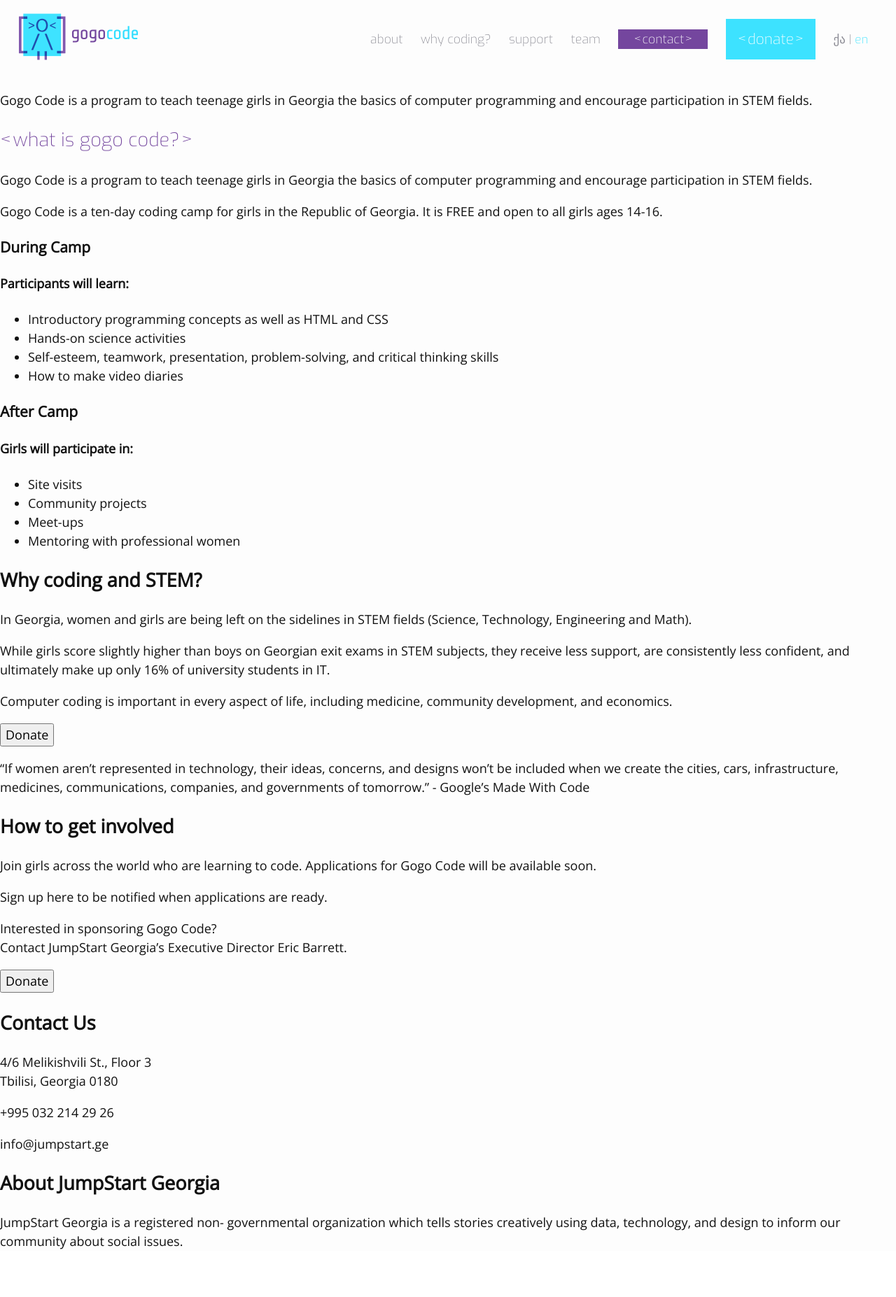
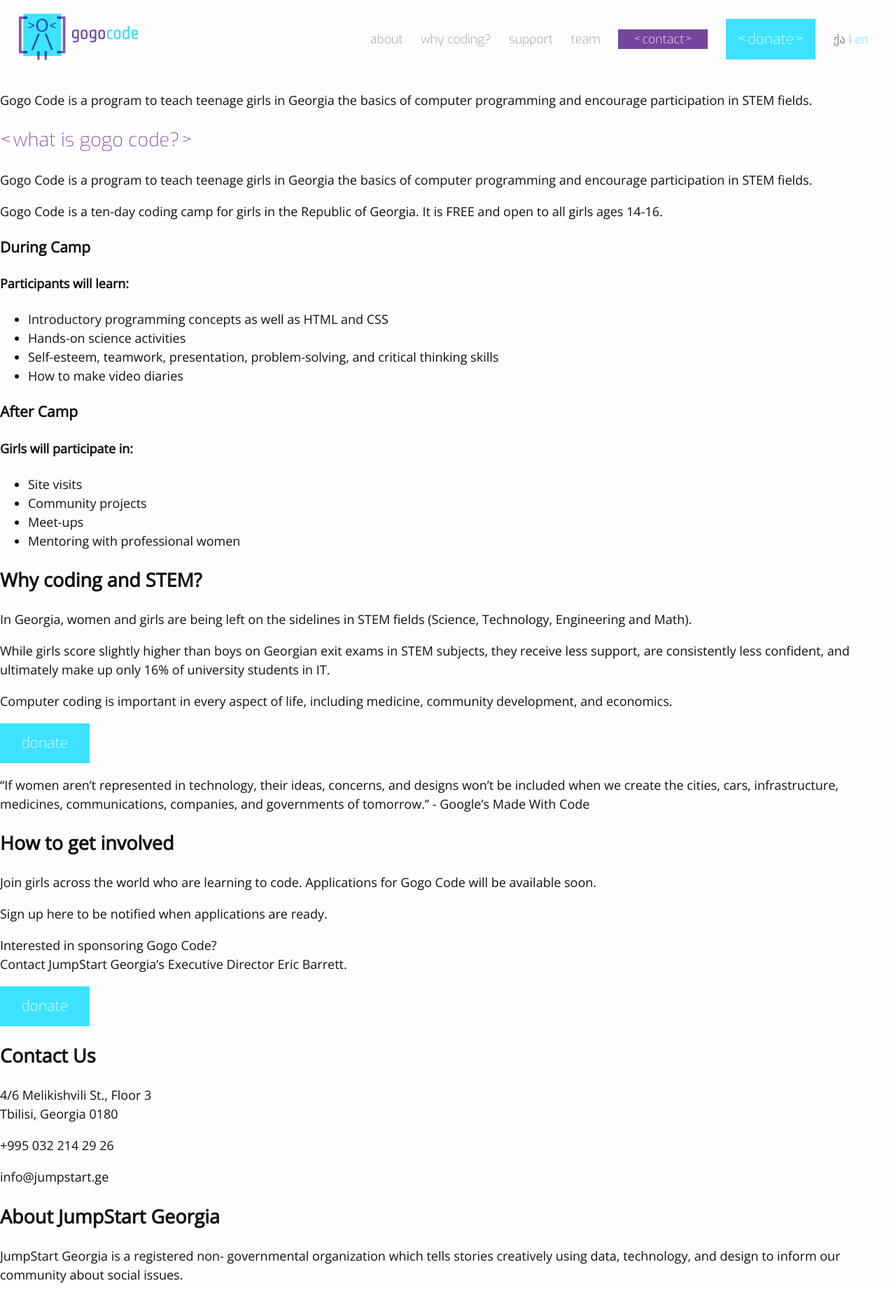
Before and after one commit to JumpStartGeorgia/Gogo-Code-Site, a Jekyll site: the page built from index.html, in a window 1280 px wide. Shown: the whole page at 70% size. Built offline with Jekyll 4.4.1, drawn with Linux system fonts in a browser that asks for light colours; before the commit the page ends 1806 px from its top, so only the background shows below that.

Commit message:
Styled other donate buttons.

```diff
--- a/_sass/components/_link.scss
+++ b/_sass/components/_link.scss
@@ -13,8 +13,6 @@
   width: 8rem;
   display: block;
   text-align: center;
-
-  @include m-surround-with-brackets();
 }
 
 .link.mod-donate {
@@ -25,7 +23,9 @@
   width: 8rem;
   display: block;
   text-align: center;
+}
 
+.link.mod-surround-with-brackets {
   @include m-surround-with-brackets();
 }
 
--- a/index.html
+++ b/index.html
@@ -46,13 +46,13 @@
       </li>
 
       <li class='main-nav-list-item'>
-        <a class='link mod-contact' href='{{ "/#contact" | prepend: site.baseurl }}'>
+        <a class='link mod-contact mod-surround-with-brackets' href='{{ "/#contact" | prepend: site.baseurl }}'>
           Contact
         </a>
       </li>
 
       <li class='main-nav-list-item'>
-        <a class='link mod-donate' href='{{ "/#" | prepend: site.baseurl }}'>
+        <a class='link mod-donate mod-surround-with-brackets' href='{{ "/#" | prepend: site.baseurl }}'>
           Donate
         </a>
       </li>
@@ -170,7 +170,9 @@
       Computer coding is important in every aspect of life, including medicine, community development, and economics.
     </p>
 
-    <button>Donate</button>
+    <a class='link mod-donate' href='{{ "/#" | prepend: site.baseurl }}'>
+      Donate
+    </a>
 
     <p>
       “If women aren’t represented in technology, their ideas, concerns, and designs won’t be included when we create the cities, cars, infrastructure, medicines, communications, companies, and governments of tomorrow.” - Google’s Made With Code
@@ -210,7 +212,9 @@
 
     </section>
 
-    <button>Donate</button>
+    <a class='link mod-donate' href='{{ "/#" | prepend: site.baseurl }}'>
+      Donate
+    </a>
 
   </section>
 
```
